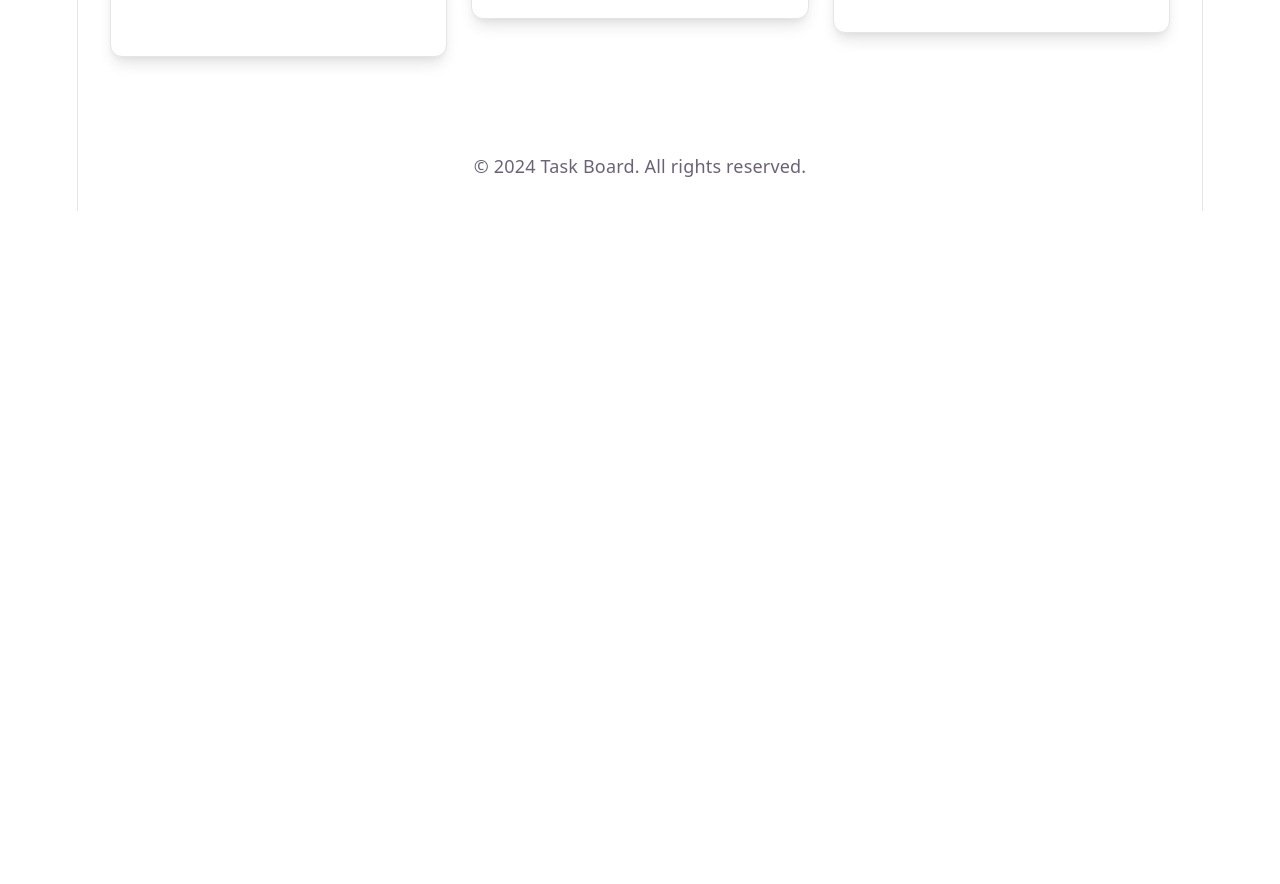
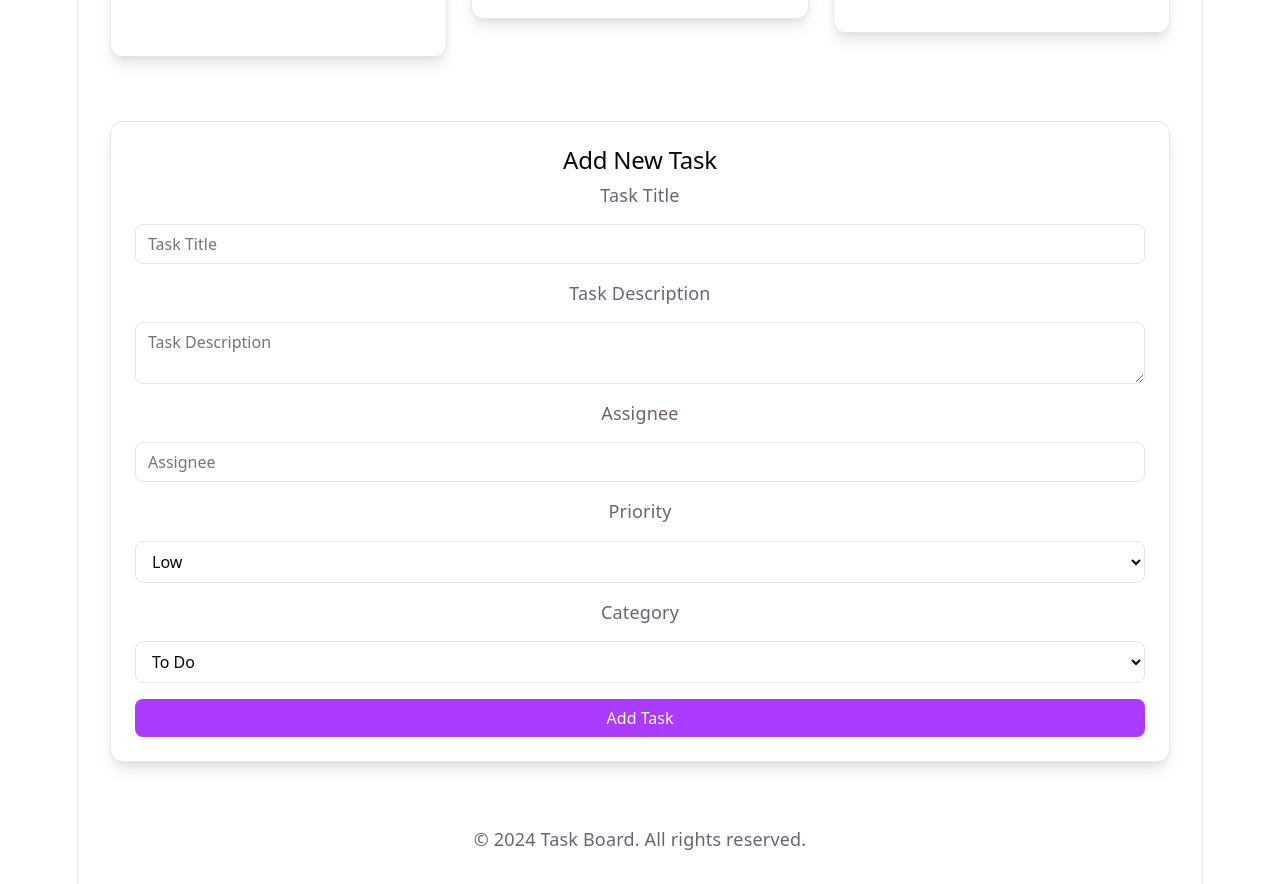
Before and after one commit to OP-Devloop/Task-Board, a React (Vite) app: page / in a window 1280 px wide. Shown: the part 1020-1904 px from the top of the page. Before the commit the page ends 1231 px from the top, so only its background shows below. Built offline with nearby package versions, Linux system fonts and the light colour scheme.

Commit message:
make task form stuff

```diff
--- a/src/App.tsx
+++ b/src/App.tsx
@@ -2,9 +2,10 @@ import Header from "./components/Header";
 import Footer from "./components/Footer";
 import TaskCard from "./components/TaskCard";
 import Column from "./components/Column";
-import type { Task } from "./types/Task";
+import type { TaskType } from "./types/Task";
+import NewTaskForm from "./components/NewTaskForm";
 
-const tasks: Task[] = [
+const tasks: TaskType[] = [
   {
     id: 1,
     title: "Create login form",
@@ -145,6 +146,10 @@ const App = () => {
             ))}
           </Column>
         </section>
+        <section className="new-task-form">
+          <h2>Add New Task</h2>
+          <NewTaskForm />
+        </section>
       </main>
       <Footer />
     </div>
--- /dev/null
+++ b/src/components/NewTaskForm.tsx
@@ -0,0 +1,83 @@
+import { useState } from "react";
+
+const NewTaskForm = () => {
+  const [title, setTitle] = useState("");
+  const [description, setDescription] = useState("");
+  const [assignee, setAssignee] = useState("");
+  const [priority, setPriority] = useState("low");
+  const [category, setCategory] = useState("todo");
+
+  const handleSubmit = (event: React.SubmitEvent<HTMLFormElement>) => {
+    event.preventDefault();
+
+    console.log({
+      "Submitted Task": {
+        title,
+        description,
+        assignee,
+        priority,
+        category
+      }
+    });
+  };
+
+  return (
+    <>
+      <form onSubmit={handleSubmit} action="#" method="POST">
+        <label htmlFor="title">Task Title</label>
+        <input
+          type="text"
+          placeholder="Task Title"
+          value={title}
+          required
+          onChange={(event) => setTitle(event.target.value)}
+        />
+
+        <label htmlFor="description">Task Description</label>
+        <textarea
+          placeholder="Task Description"
+          value={description}
+          required
+          onChange={(event) => setDescription(event.target.value)}
+        />
+
+        <label htmlFor="assignee">Assignee</label>
+        <input
+          type="text"
+          placeholder="Assignee"
+          value={assignee}
+          required
+          onChange={(event) => setAssignee(event.target.value)}
+        />
+
+        <label htmlFor="priority">Priority</label>
+        <select
+          value={priority}
+          required
+          onChange={(event) => setPriority(event.target.value)}
+        >
+          <option value="low">Low</option>
+          <option value="medium">Medium</option>
+          <option value="high">High</option>
+        </select>
+
+        <label htmlFor="category">Category</label>
+        <select
+          value={category}
+          required
+          onChange={(event) => setCategory(event.target.value)}
+        >
+          <option value="todo">To Do</option>
+          <option value="doing">In Progress</option>
+          <option value="done">Done</option>
+        </select>
+
+        <button type="submit" className="btn btn-submit">
+          Add Task
+        </button>
+      </form>
+    </>
+  );
+};
+
+export default NewTaskForm;
--- a/src/index.css
+++ b/src/index.css
@@ -299,3 +299,52 @@ section {
     margin-bottom: 24px;
   }
 }
+
+.new-task-form {
+  background: var(--bg);
+  border: 1px solid var(--border);
+  border-radius: 12px;
+  padding: 24px;
+  width: 100%;
+  box-sizing: border-box;
+  box-shadow: var(--shadow);
+  transition:
+    transform 0.2s ease,
+    box-shadow 0.2s ease,
+    border-color 0.2s ease;
+
+  @media (max-width: 1024px) {
+    padding: 16px;
+  }
+}
+
+form {
+  display: flex;
+  flex-direction: column;
+  gap: 16px;
+}
+
+input,
+select,
+textarea {
+  padding: 8px 12px;
+  border: 1px solid var(--border);
+  border-radius: 8px;
+  font-size: 16px;
+  font-family: var(--sans);
+  color: var(--text-h);
+  background: var(--bg);
+  transition: border-color 0.2s ease;
+}
+
+.btn.btn-submit {
+  padding: 8px 12px;
+  border: none;
+  border-radius: 8px;
+  font-size: 16px;
+  font-family: var(--sans);
+  color: white;
+  background: var(--accent);
+  cursor: pointer;
+  transition: background-color 0.2s ease;
+}
--- a/src/types/Task.ts
+++ b/src/types/Task.ts
@@ -1,7 +1,7 @@
 type TaskStatus = "todo" | "doing" | "done";
 type TaskPriority = "low" | "medium" | "high";
 
-export type Task = {
+export type TaskType = {
   id: number;
   title: string;
   description: string;
```
